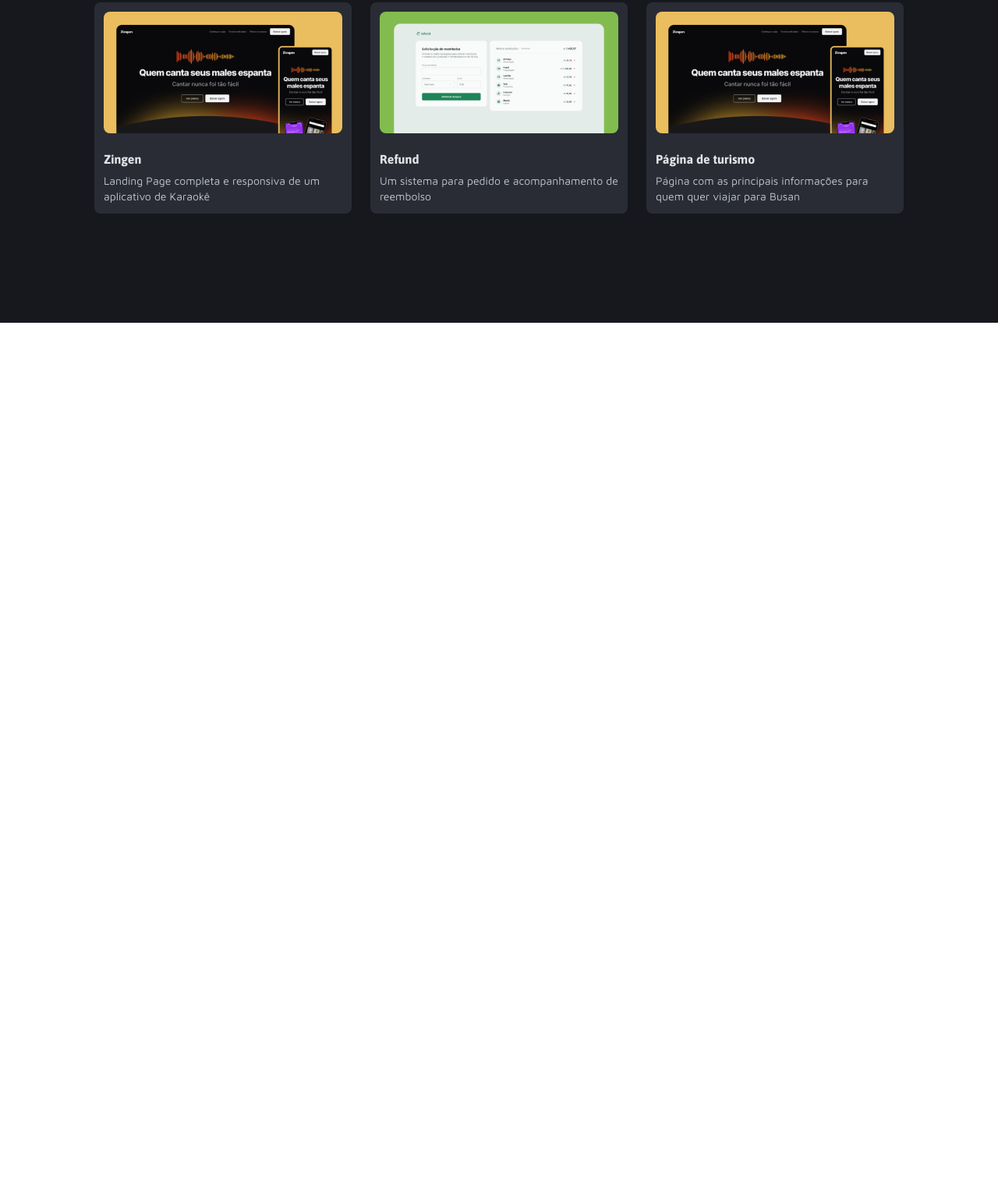
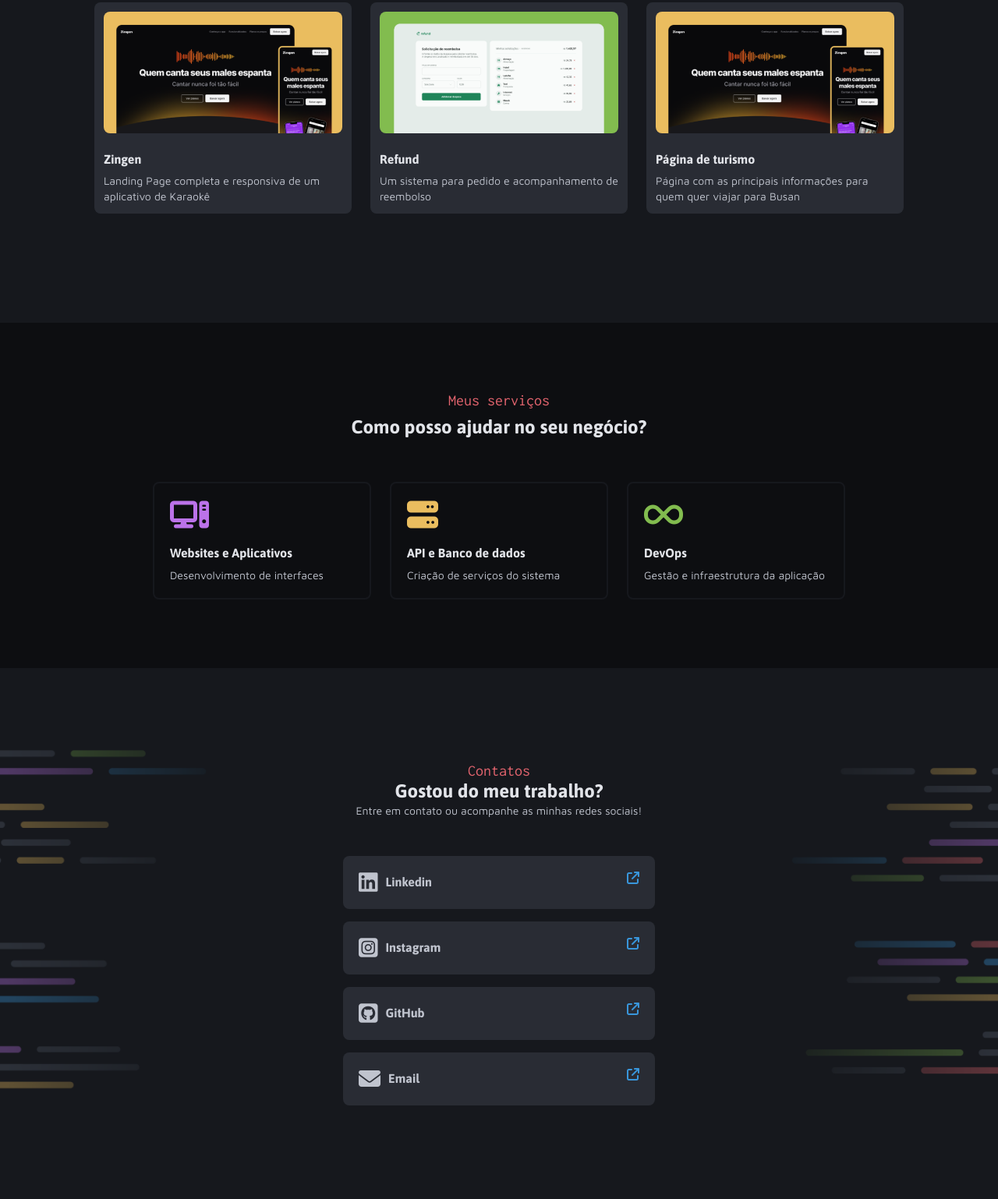
Before and after one commit to zielisgabriel/landing-page, a plain HTML site: page index.html in a window 1280 px wide. Shown: the part 1280-2818 px from the top of the page at 78% size. Before the commit the page ends 1694 px from the top, so only its background shows below. Drawn offline with Linux system fonts and the light colour scheme.

Commit message:
contacts area complete

```diff
--- /dev/null
+++ b/css/contacts.css
@@ -0,0 +1,62 @@
+#contacts{
+    padding-block: 120px;
+
+    &>div{
+        text-align: center;
+        margin-bottom: 48px;
+
+        & h3{
+            font: var(--inconsolata-subtitle);
+            color: var(--red);
+        }
+
+        & h2{
+            font: var(--asap-title-md);
+            color: var(--gray-600);
+        }
+
+        & p{
+            font: var(--maven-text-sm);
+            color: var(--gray-500);
+        }
+    }
+
+    & .contacts-cards-container{
+        max-width: 400px;
+        margin-inline: auto;
+        display: flex;
+        flex-direction: column;
+        gap: 16px;
+
+        & li{
+            & a{
+                height: 68px;
+                display: flex;
+                justify-content: space-between;
+                padding: 20px;
+                background-color: var(--gray-300);
+                border-radius: 8px;
+
+                & div{
+                    display: flex;
+                    align-items: center;
+                    gap: 10px;
+
+                    & i{
+                        font-size: 28px;
+                        color: var(--gray-500);
+                    }
+
+                    & span{
+                        font: var(--asap-title-sm);
+                        color: var(--gray-500);
+                    }
+                }
+
+                &>i{
+                    color: var(--blue);
+                }
+            }
+        }
+    }
+}
--- a/css/global.css
+++ b/css/global.css
@@ -41,10 +41,6 @@ html{
     scroll-padding: 600px;
 }
 
-.padding-inline-120px{
-    padding-inline: 120px;
-}
-
 li{
     list-style: none;
 }
@@ -54,15 +50,23 @@ a{
     color: inherit;
 }
 
+.padding-inline-120px{
+    padding-inline: 120px;
+}
+
 .banner{
     background-image: url(../assets/images/Background_Intro.png);
     background-repeat: no-repeat;
     background-position: center;
     background-size: cover;
-    height: 100vh;
     padding-inline: 20px;
+    height: auto;
 }
 
 .background-standard{
     background-color: var(--gray-200);
 }
+
+.background-black{
+    background-color: var(--gray-100);
+}
--- a/css/header.css
+++ b/css/header.css
@@ -1,5 +1,5 @@
 header{
-    height: 100%;
+    height: 100vh;
     max-width: 1040px;
     margin-inline: auto;
     display: flex;
--- a/css/index.css
+++ b/css/index.css
@@ -1,3 +1,7 @@
 @import url(global.css);
 @import url(header.css);
 @import url(my-work.css);
+@import url(my-services.css);
+@import url(contacts.css);
+
+@import url(utility.css);
--- /dev/null
+++ b/css/my-services.css
@@ -0,0 +1,66 @@
+#my-services{
+    padding-block: 88px;
+
+    &>div:nth-child(1){
+        text-align: center;
+        margin-bottom: 56px;
+
+        & h3{
+            font: var(--inconsolata-subtitle);
+            color: var(--red);
+            margin-bottom: 8px;
+        }
+
+        & h2{
+            font: var(--asap-title-md);
+            color: var(--gray-600);
+        }
+    }
+
+    & .cards-services-container{
+        display: grid;
+        grid-template-columns: repeat(3, 280px);
+        gap: 24px;
+        justify-content: center;
+
+        & .card{
+            padding: 20px;
+            border-radius: 8px;
+            border: 2px solid var(--gray-200);
+
+            & i{
+                font-size: 40px;
+                margin-bottom: 20px;
+            }
+
+            & h1{
+                font: var(--asap-title-sm);
+                color: var(--gray-600);
+                margin-bottom: 8px;
+            }
+
+            & p{
+                font: var(--maven-text-sm);
+                color: var(--gray-500);
+            }
+        }
+
+        & .card:nth-child(1){
+            & i{
+                color: var(--purple);
+            }
+        }
+
+        & .card:nth-child(2){
+            & i{
+                color: var(--yellow);
+            }
+        }
+
+        & .card:nth-child(3){
+            & i{
+                color: var(--green);
+            }
+        }
+    }
+}
--- a/index.html
+++ b/index.html
@@ -29,6 +29,11 @@
     <link href="https://fonts.googleapis.com/css2?family=Maven+Pro:wght@400..900&display=swap" rel="stylesheet">
 </head>
 <body>
+    <div id="scroll-default">
+
+    </div>
+
+    <!-- Apresentação -->
     <div class="banner">
         <header>
             <div>
@@ -170,5 +175,82 @@
             </div>
         </section>
     </div>
+
+    <!-- Meus serviços -->
+    <div class="background-black">
+       <div id="my-services" class="padding-inline-120px">
+           <div>
+               <h3>Meus serviços</h3>
+               <h2>Como posso ajudar no seu negócio?</h2>
+           </div>
+           <div class="cards-services-container">
+               <div class="card">
+                   <i class="fa-solid fa-computer"></i>
+                   <h1>Websites e Aplicativos</h1>
+                   <p>Desenvolvimento de interfaces</p>
+               </div>
+               <div class="card">
+                   <i class="fa-solid fa-server"></i>
+                   <h1>API e Banco de dados</h1>
+                   <p>Criação de serviços do sistema</p>
+               </div>
+               <div class="card">
+                   <i class="fa-solid fa-infinity"></i>
+                   <h1>DevOps</h1>
+                   <p>Gestão e infraestrutura da aplicação</p>
+               </div>
+           </div>
+       </div>
+    </div>
+
+    <!-- Contatos -->
+    <div class="banner">
+        <div id="contacts">
+            <div>
+                <h3>Contatos</h3>
+                <h2>Gostou do meu trabalho?</h2>
+                <p>Entre em contato ou acompanhe as minhas redes sociais!</p>
+            </div>
+
+            <ul class="contacts-cards-container">
+                <li>
+                    <a href="#">
+                        <div>
+                            <i class="fa-brands fa-linkedin"></i>
+                            <span>Linkedin</span>
+                        </div>
+                        <i class="fa-solid fa-arrow-up-right-from-square"></i>
+                    </a>
+                </li>
+                <li>
+                    <a href="#">
+                        <div>
+                            <i class="fa-brands fa-square-instagram"></i>
+                            <span>Instagram</span>
+                        </div>
+                        <i class="fa-solid fa-arrow-up-right-from-square"></i>
+                    </a>
+                </li>
+                <li>
+                    <a href="#">
+                        <div>
+                            <i class="fa-brands fa-square-github"></i>
+                            <span>GitHub</span>
+                        </div>
+                        <i class="fa-solid fa-arrow-up-right-from-square"></i>
+                    </a>
+                </li>
+                <li>
+                    <a href="#">
+                        <div>
+                            <i class="fa-solid fa-envelope"></i>
+                            <span>Email</span>
+                        </div>
+                        <i class="fa-solid fa-arrow-up-right-from-square"></i>
+                    </a>
+                </li>
+            </ul>
+        </div>
+    </div>
 </body>
 </html>
```
Also changed, not shown: css/utility.css (added).
